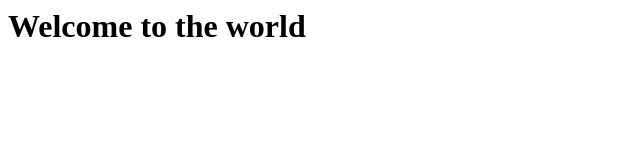
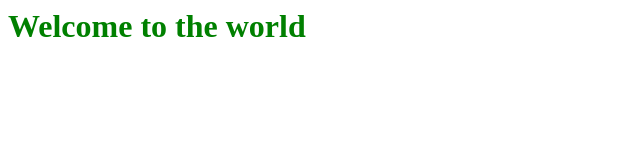
Before and after one commit to tocolor/projectIGI, a plain HTML site: page index.html in a window 1280 px wide. Shown: the whole page, without its empty margins (0-640 px from the left). Drawn offline with Linux system fonts and the light colour scheme.

Commit message:
color has been changed

```diff
--- a/index.html
+++ b/index.html
@@ -1,5 +1,6 @@
 <html>
     <head>
+            <link rel="stylesheet" href="main.css">
         <title>
             this is the header
         </title>
--- /dev/null
+++ b/main.css
@@ -0,0 +1,3 @@
+h1{
+    color : green;
+}
```
